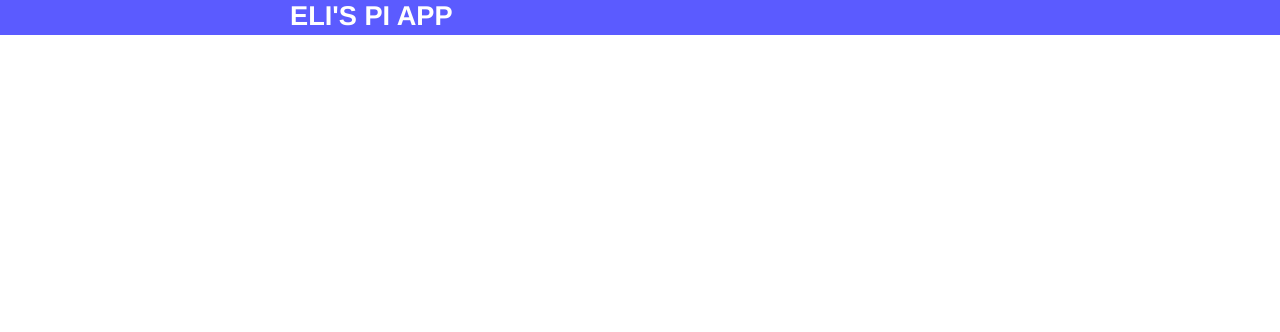
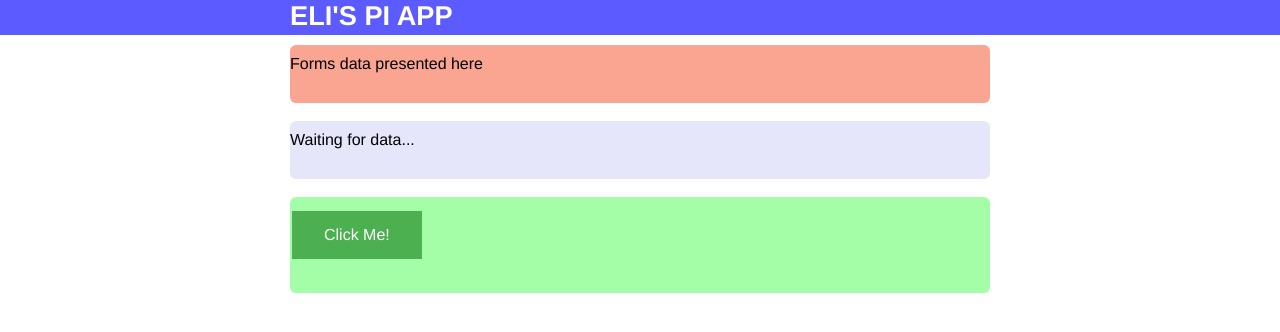
Before and after one commit to WPrintz/eggdrop, a Flask app: page /go/ in a window 1280 px wide. Shown: the top 332 px of the page. Run offline with Flask 2, Linux system fonts and the light colour scheme.

Commit message:
updated go

```diff
--- a/web/main/static/css/main.css
+++ b/web/main/static/css/main.css
@@ -81,3 +81,15 @@ h3 {
   color: #444;
   text-decoration: none;
 }
+.go_button {
+  background-color: #4CAF50;
+  border: none;
+  color: white;
+  padding: 15px 32px;
+  text-align: center;
+  text-decoration: none;
+  display: inline-block;
+  font-size: 16px;
+  margin: 4px 2px;
+  cursor: pointer;
+}
--- a/web/main/templates/go.html
+++ b/web/main/templates/go.html
@@ -1,7 +1,20 @@
 {% extends "layout.html" %}
-{% block foot %}
-   <div class="home">
-     <h1>Stuff Yo</h1>
-     <p>This is a portfolio site about anything that can be put in a portfolio.</p>
-   </div>
+{% block info %}
+<!-- This section will contain a form -->
+  <div class="pink">
+    Forms data presented here
+  </div>
 {% endblock %}
+
+{% block results %}
+<!-- We don't have any results yet -->
+<div class="blue">
+  Waiting for data...
+</div>
+{% endblock %}
+
+{% block button %}
+  <div class="green">
+    <a href="{{ url_for('go') }}" class=go_button type="button">Click Me!</a>
+  </div>
+{% endblock %}
--- a/web/main/templates/home.html
+++ b/web/main/templates/home.html
@@ -2,8 +2,7 @@
 {% block info %}
 <!-- This section will contain a form -->
   <div class="pink">
-    <h1>A Python product</h1>
-    <p>This website was built with Python via the Flask framework.</p>
+    Forms entry will go here
   </div>
 {% endblock %}
 
@@ -16,6 +15,6 @@
 
 {% block button %}
   <div class="green">
-    A button will go here
+    <a href="{{ url_for('go') }}" class=go_button type="button">Click Me!</a>
   </div>
 {% endblock %}
```
